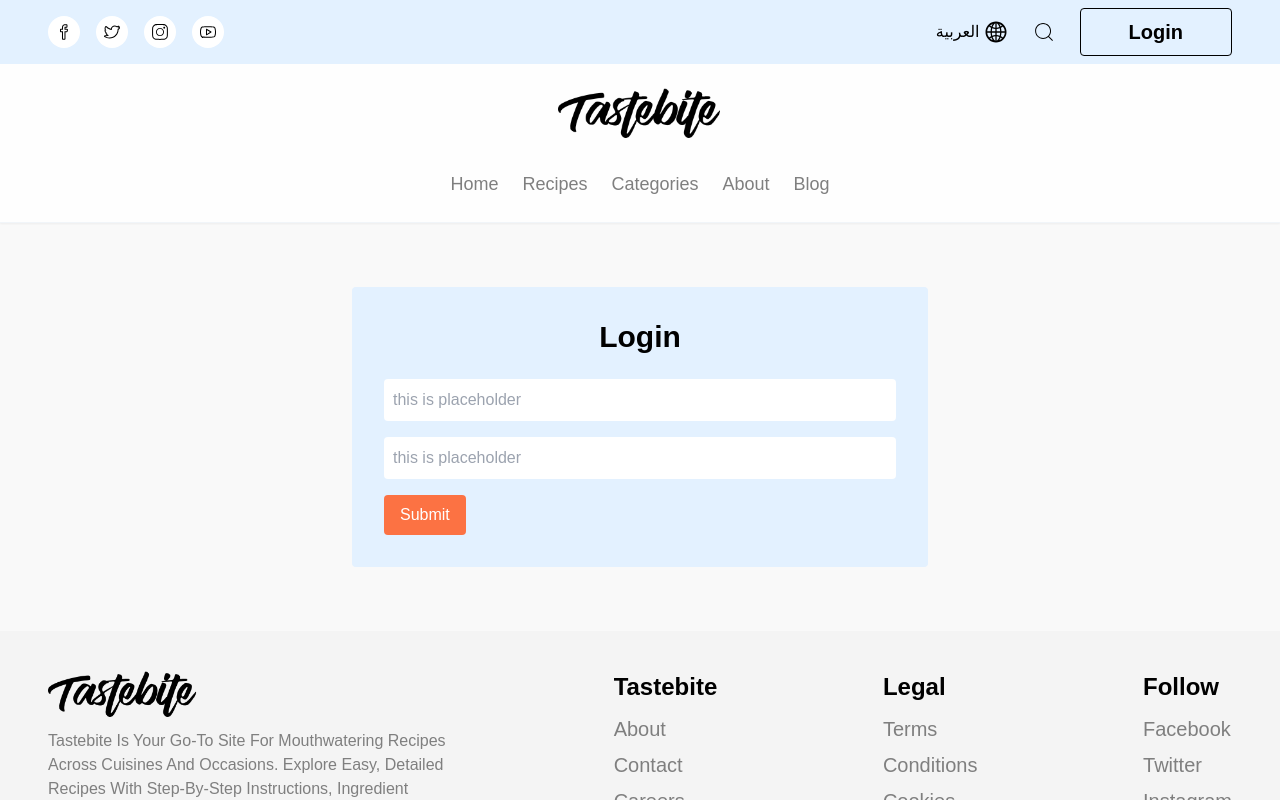
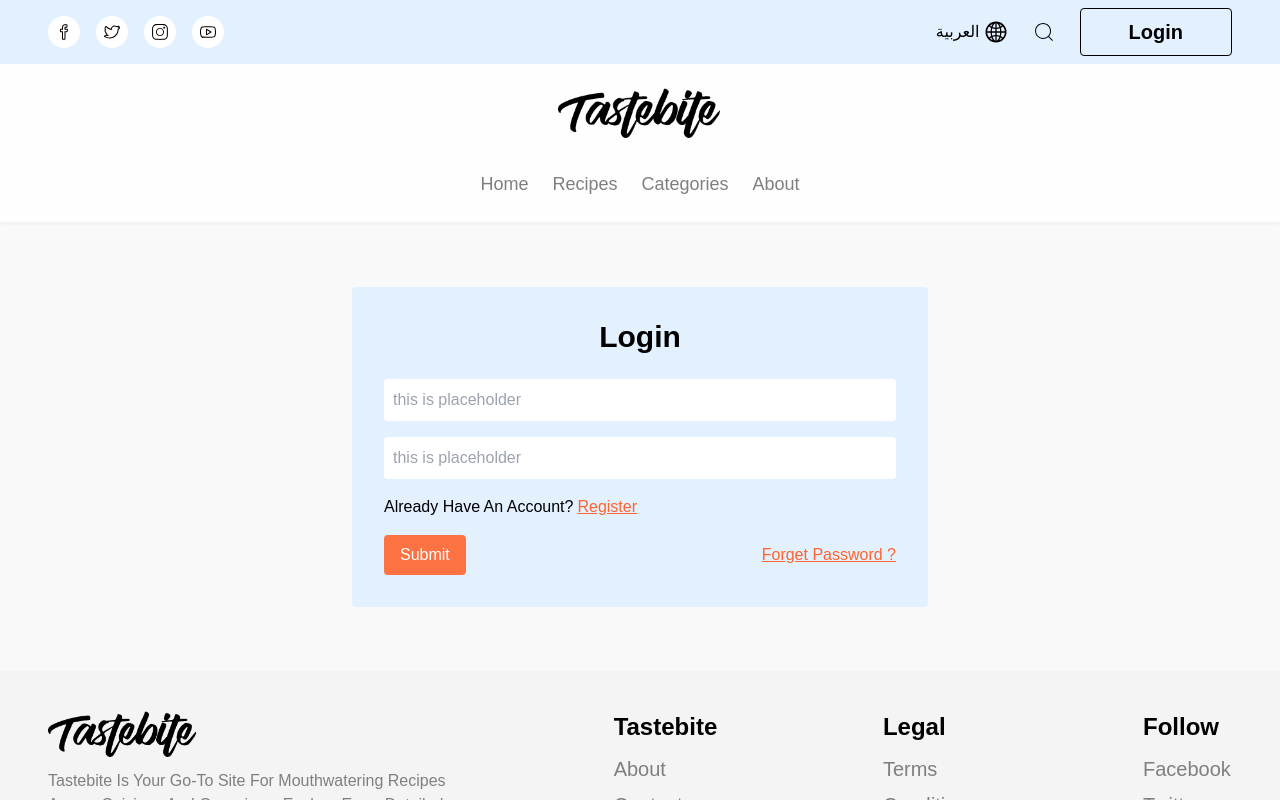
Before and after one commit to HELAL15/tastebite, a Next.js app: page /login in a window 1280 px wide. Shown: the top 800 px of the page. Built offline with nearby package versions, Linux system fonts and the light colour scheme; no server answers; a web font is replaced by a local one.

Commit message:
logout handler

```diff
--- a/app/(auth)/login/page.tsx
+++ b/app/(auth)/login/page.tsx
@@ -7,6 +7,7 @@ import { useMutation } from '@tanstack/react-query';
 import { useRouter, useSearchParams } from 'next/navigation';
 import Cookies from 'js-cookie';
 import { toast } from 'react-toastify';
+import Link from 'next/link';
 
 interface IProps {
   account_type: string | undefined;
@@ -88,7 +89,7 @@ const Page = () => {
   });
 
   return (
-    <section>
+    <section className="">
       <div className="container grid place-items-center">
         <div className="w-full max-w-xl bg-primary-200 rounded p-3 md:p-8">
           <h1 className="text-3xl font-bold text-center mb-6">Login</h1>
@@ -111,15 +112,29 @@ const Page = () => {
 
                 {/* Password Field */}
                 <FormControl name="password" type="password" />
+                <div className="flex items-center gap-1">
+                  <p>already have an account?</p>
+                  <Link className="text-primary underline" href={'register'}>
+                    Register
+                  </Link>
+                </div>
 
                 {/* Submit Button */}
+                <div className="flex items-center justify-between">
                   <button
                     type="submit"
                     disabled={!isValid || isSubmitting}
-                  className="mt-4 px-4 py-2 bg-primary/90 hover:bg-primary text-white rounded disabled:bg-slate-500 disabled:cursor-not-allowed "
+                    className=" px-4 py-2 bg-primary/90 hover:bg-primary text-white rounded disabled:bg-slate-500 disabled:cursor-not-allowed "
                   >
                     {isSubmitting ? 'Submitting...' : 'Submit'}
                   </button>
+                  <Link
+                    className="text-primary underline text-base"
+                    href={'forget-password'}
+                  >
+                    forget password ?
+                  </Link>
+                </div>
               </Form>
             )}
           </Formik>
--- a/app/(auth)/register/page.tsx
+++ b/app/(auth)/register/page.tsx
@@ -1,13 +1,17 @@
 import { Metadata } from 'next';
 
 export const metadata: Metadata = {
-  title: 'Tastebite - register new account',
+  title: 'Tastebite - register new account'
 };
 /**
  * ==> Component
  */
 const page = ({}) => {
-  return <></>;
+  return (
+    <>
+      <h1>register</h1>
+    </>
+  );
 };
 
 export default page;
--- a/app/profile/page.tsx
+++ b/app/profile/page.tsx
@@ -1,10 +1,10 @@
 import MainButton from '@/components/ui/Button';
 import PageHeading from '@/components/ui/PageHeading';
 import ProfileForm from '@/components/ui/ProfileForm';
-import { MdOutlineLogout } from 'react-icons/md';
 
 import { Metadata } from 'next';
 import Image from 'next/image';
+import LogoutHandler from '@/components/LogoutHandler';
 
 export const metadata: Metadata = {
   title: 'Tastebite - profile'
@@ -20,10 +20,7 @@ const page = () => {
           <div className="flex items-center justify-between flex-wrap gap-4 pb-3 mb-6 md:mb-10 border-b border-b-secondary-200">
             <PageHeading border={false} title="profile" />
             <div className="flex items-center flex-wrap gap-3 md:gap-8">
-              <button className="text-base md:text-lg flex items-center gap-1 font-semibold">
-                <MdOutlineLogout className="text-xl md:text-2xl" />
-                logout
-              </button>
+              <LogoutHandler />
               <button className="text-base md:text-lg text-primary font-semibold">
                 delete account
               </button>
--- /dev/null
+++ b/components/LogoutHandler.tsx
@@ -0,0 +1,32 @@
+'use client';
+
+import React from 'react';
+import Cookies from 'js-cookie';
+import { MdOutlineLogout } from 'react-icons/md';
+import { useRouter } from 'next/navigation';
+import { toast } from 'react-toastify';
+
+const LogoutHandler = () => {
+  const router = useRouter();
+
+  const handleLogout = () => {
+    Cookies.remove('tastebitetoken');
+    Cookies.remove('userData');
+    router.push('/');
+    toast.success('Logout successfully');
+  };
+
+  return (
+    <>
+      <button
+        onClick={handleLogout}
+        className="text-base md:text-lg flex items-center gap-1 font-semibold"
+      >
+        <MdOutlineLogout className="text-xl md:text-2xl" />
+        logout
+      </button>
+    </>
+  );
+};
+
+export default LogoutHandler;
--- a/components/layouts/Header.tsx
+++ b/components/layouts/Header.tsx
@@ -285,7 +285,7 @@ const Header = ({}) => {
                   {t('about')}
                 </Link>
               </li>
-              <li>
+              {/* <li>
                 <Link
                   href={'/blogs'}
                   className={`text-base md:text-lg font-normal duration-300
@@ -294,7 +294,7 @@ const Header = ({}) => {
                 >
                   {t('blog')}
                 </Link>
-              </li>
+              </li> */}
             </ul>
           </nav>
           <div className="flex md:hidden">
--- a/components/ui/RecipeCard.tsx
+++ b/components/ui/RecipeCard.tsx
@@ -1,6 +1,8 @@
 import Image from 'next/image';
 import Link from 'next/link';
 import { FC } from 'react';
+import { FaRegBookmark, FaShareAlt } from 'react-icons/fa';
+import { MdFavoriteBorder } from 'react-icons/md';
 
 interface IProps {
   name?: string | undefined;
@@ -14,9 +16,21 @@ interface IProps {
 const RecipeCard: FC<IProps> = ({ name, img, id }) => {
   return (
     <>
+      <div className="group relative overflow-hidden">
+        <div className="actions w-fit flex flex-col gap-1 md:gap-3 absolute top-3 md:top-4 -inset-x-full z-20 duration-300 group-hover:inset-x-2 md:group-hover:inset-x-4 ">
+          <button className="rounded-full w-7 md:w-8 h-7 md:h-8 grid place-items-center text-sm md:text-base bg-white duration-300 hover:bg-primary hover:text-white">
+            <FaRegBookmark />
+          </button>
+          <button className="rounded-full w-7 md:w-8 h-7 md:h-8 grid place-items-center text-sm md:text-base bg-white duration-300 hover:bg-primary hover:text-white">
+            <MdFavoriteBorder />
+          </button>
+          <button className="rounded-full w-7 md:w-8 h-7 md:h-8 grid place-items-center text-sm md:text-base bg-white duration-300 hover:bg-primary hover:text-white">
+            <FaShareAlt />
+          </button>
+        </div>
         <Link
           href={`/recipes/${id}`}
-        className="card duration-300 group space-y-3"
+          className="card duration-300 space-y-3 group"
         >
           <div className="img max-h-[200px] lg:max-h-[250px] aspect-square relative duration-300 w-full overflow-hidden rounded-lg">
             <Image
@@ -25,11 +39,12 @@ const RecipeCard: FC<IProps> = ({ name, img, id }) => {
               width={0}
               height={0}
               sizes="100"
-            className="object-cover w-full h-full group-hover:scale-110 duration-300 "
+              className="object-cover  w-full h-full group-hover:scale-110 duration-300 "
             />
           </div>
           <h4 className="text-base md:text-xl font-bold md:px-3">{name}</h4>
         </Link>
+      </div>
     </>
   );
 };
--- a/middleware.ts
+++ b/middleware.ts
@@ -14,9 +14,13 @@ export function middleware(request: NextRequest) {
     return NextResponse.redirect(new URL('/', request.url));
   }
 
+  if (token && request.nextUrl.pathname === '/register') {
+    return NextResponse.redirect(new URL('/', request.url));
+  }
+
   return NextResponse.next();
 }
 
 export const config = {
-  matcher: ['/profile', '/login']
+  matcher: ['/profile', '/login' , '/register']
 };
```
Also changed, not shown: lib/mongodb/index.ts (deleted, +0 -8 lines). Lines whose indentation alone changed are shown as unchanged.
